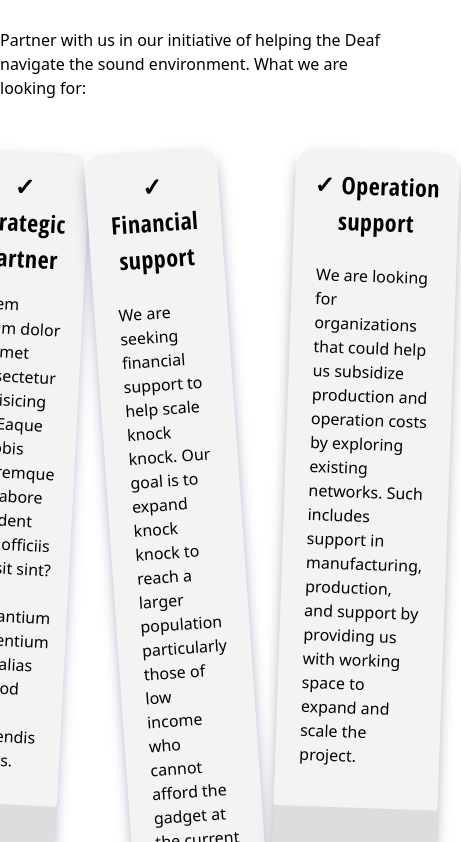
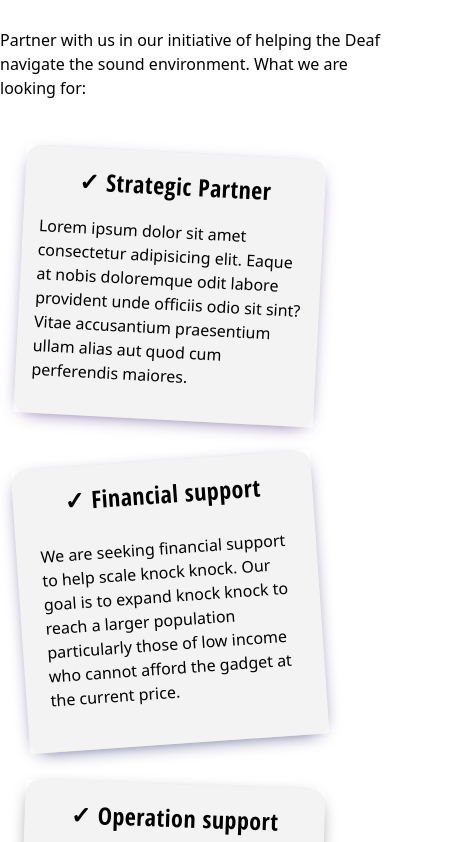
Before and after one commit to murithicollins/Knockknock, a SvelteKit app: page / in a window 390 px wide. Shown: the part 1222-2064 px from the top of the page, 461 px wide, since content can reach past the window. Built offline with nearby package versions, Linux system fonts and the light colour scheme.

Commit message:
vision cards media query

```diff
--- a/src/components/vision.svelte
+++ b/src/components/vision.svelte
@@ -6,7 +6,7 @@
     <p>Partner with us in our initiative of helping the Deaf navigate the sound environment.
       What we are looking for: </p>
   </div>
-  <div class="flex justify-center my-8">
+  <div class="flex justify-center my-8 flex-col md:flex-row">
     <figure class="card card--normal">
       <figcaption class="card__caption">
         <h1 class="card__name">✓  Strategic Partner</h1>
@@ -53,7 +53,7 @@
 </div>
 <style>
 .card {
-  display: inline-block;
+  /* display: flex; */
   width: 300px;
   /* padding: 1em; */
   border-radius: 15px;
```
